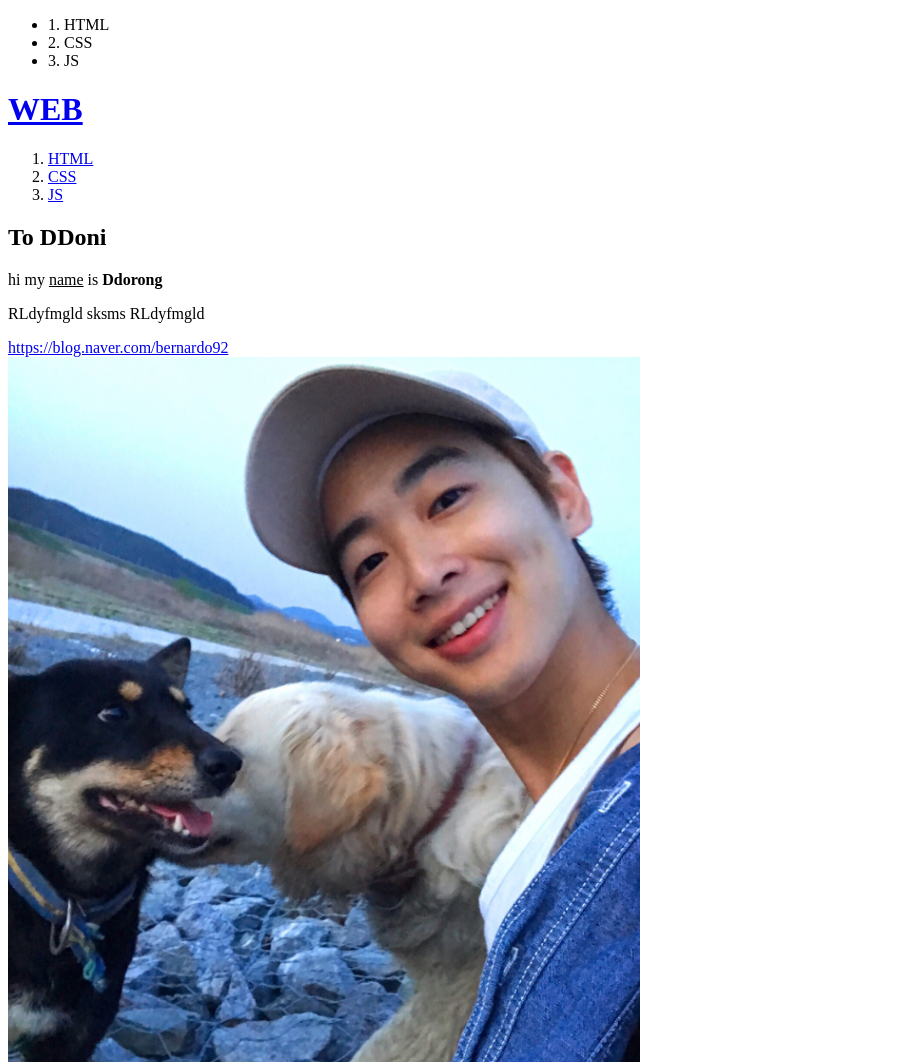
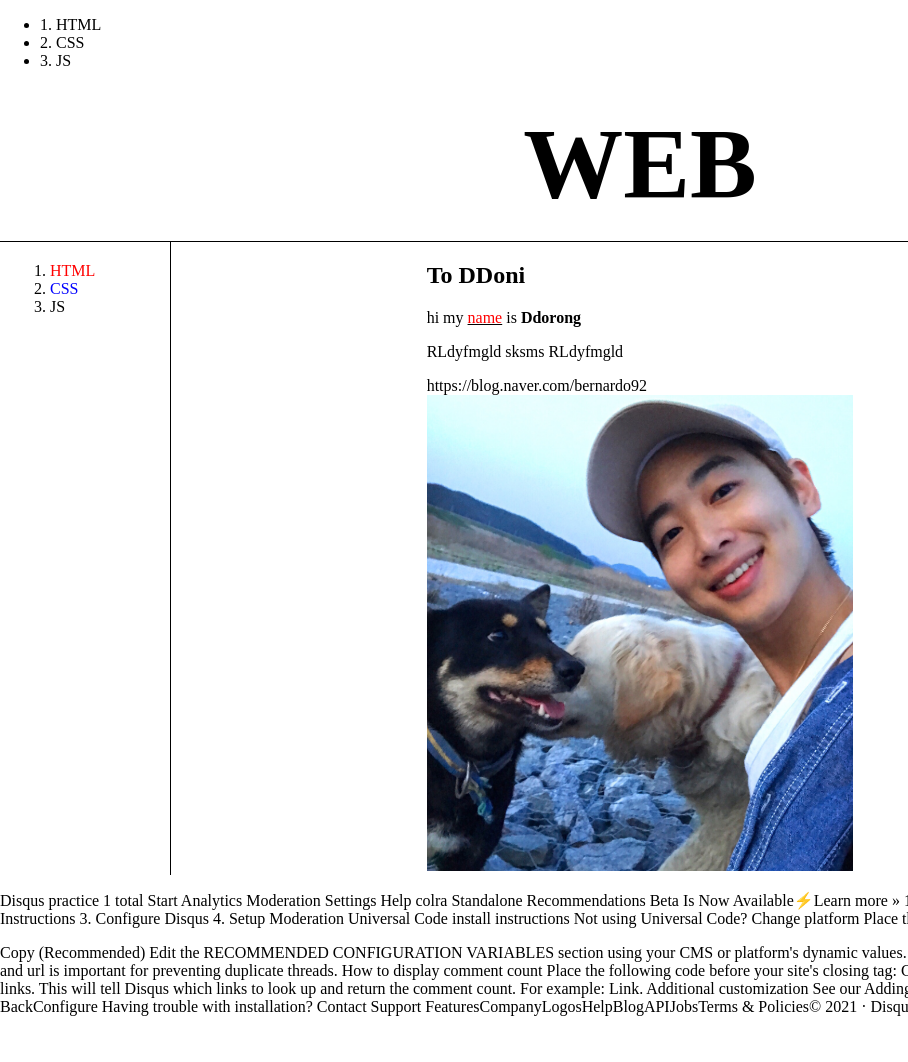
Before and after one commit to 1polsodl/practiceweb1, a plain HTML site: page index.html in a window 1280 px wide. Shown: the top 1062 px of the page, without its empty margins (0-908 px from the left). After the commit the page ends 1032 px from the top, so only its background shows below. Drawn offline with Linux system fonts and the light colour scheme; a script that the page names is missing.

Commit message:
Add files via upload
change domanin

```diff
--- a/index.html
+++ b/index.html
@@ -3,6 +3,48 @@
     <head>
         <title>practice</title>
         <meta charset="utf-8">
+
+        <style>
+            a { color:black;
+            text-decoration:none;}
+
+            .saw {
+                color:red;}
+
+            #active {
+                color:blue;;
+            }
+
+            h1 {
+                font-size: 100px;
+                text-align:center;
+                border-bottom:1px solid;
+                margin: 0;
+                padding: 20px;
+            }
+            ol {
+                border-right:1px solid;
+                width:100px;
+                margin:0px;
+                padding:20px;
+            }
+
+            body{
+                margin:0;
+            }
+
+            #grid{
+                display:grid;
+                grid-template-columns: 1fr 2fr;
+                }
+
+            ol {
+                padding-left: 50px;
+            }
+
+
+        </style>
+
         <!-- Global site tag (gtag.js) - Google Analytics -->
 <script async src="https://www.googletagmanager.com/gtag/js?id=G-9B6DMV5D9W"></script>
 <script>
@@ -15,6 +57,7 @@
     </head>
 
     <body>
+
         <ul>
            <li> 1. HTML </li>
            <li> 2. CSS </li>
@@ -22,23 +65,26 @@
         </ul>
 
         <h1><a href="index.html"> WEB </a></h1>
+
+        <div id="grid">
+
              <ol>
-           <li><a href="1.HTML.html"> HTML </a></li>
-           <li><a href="2.CSS.html"> CSS </a></a></li>
+                <li><a href="https://rowincolra.github.io/practiceweb1" class="saw";> HTML </a></li>
+                <li><a href="2.CSS.html" class="saw" id="active"> CSS </a></a></li>
                 <li><a href="3.JS.html"> JS </a></li>
              </ol>
 
+             <div>
+
                  <h2>To DDoni</h2>
-
-        hi my <u>name</u> is <strong>Ddorong</strong>
-
+                 hi my <u><a style="color:red";text-decoration: none;>name</a></u> is <strong>Ddorong</strong>
                  <p>RLdyfmgld sksms RLdyfmgld</p>
-
                  <a href="https://blog.naver.com/bernardo92" target="_blank" title="또롱이 블로그">
                  https://blog.naver.com/bernardo92</a><br>
-
                  <img src="selfca.jpg" width="50%">
 
+        </div>
+    </div>
 
     <p>
 
```
Lines whose indentation alone changed are shown as unchanged.
